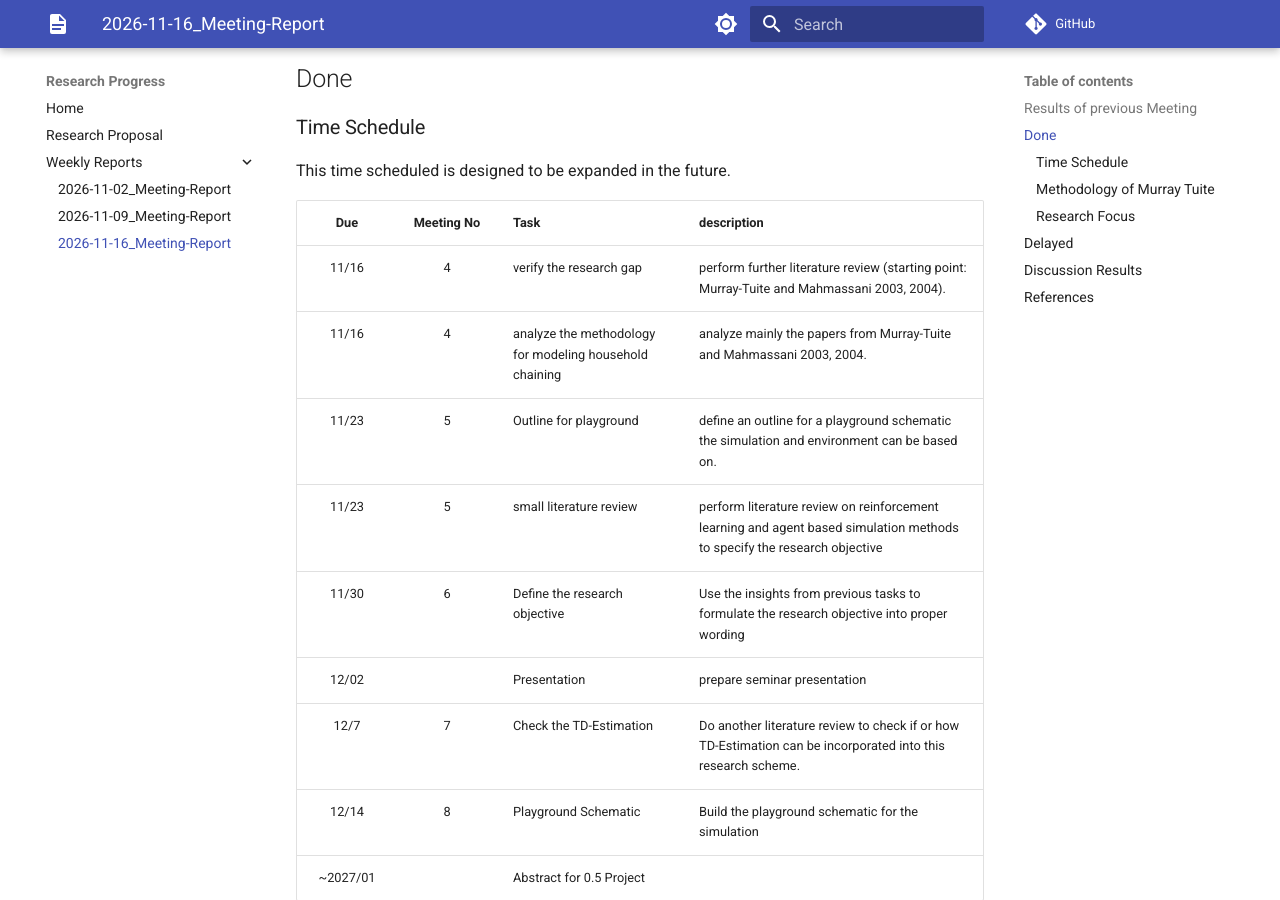
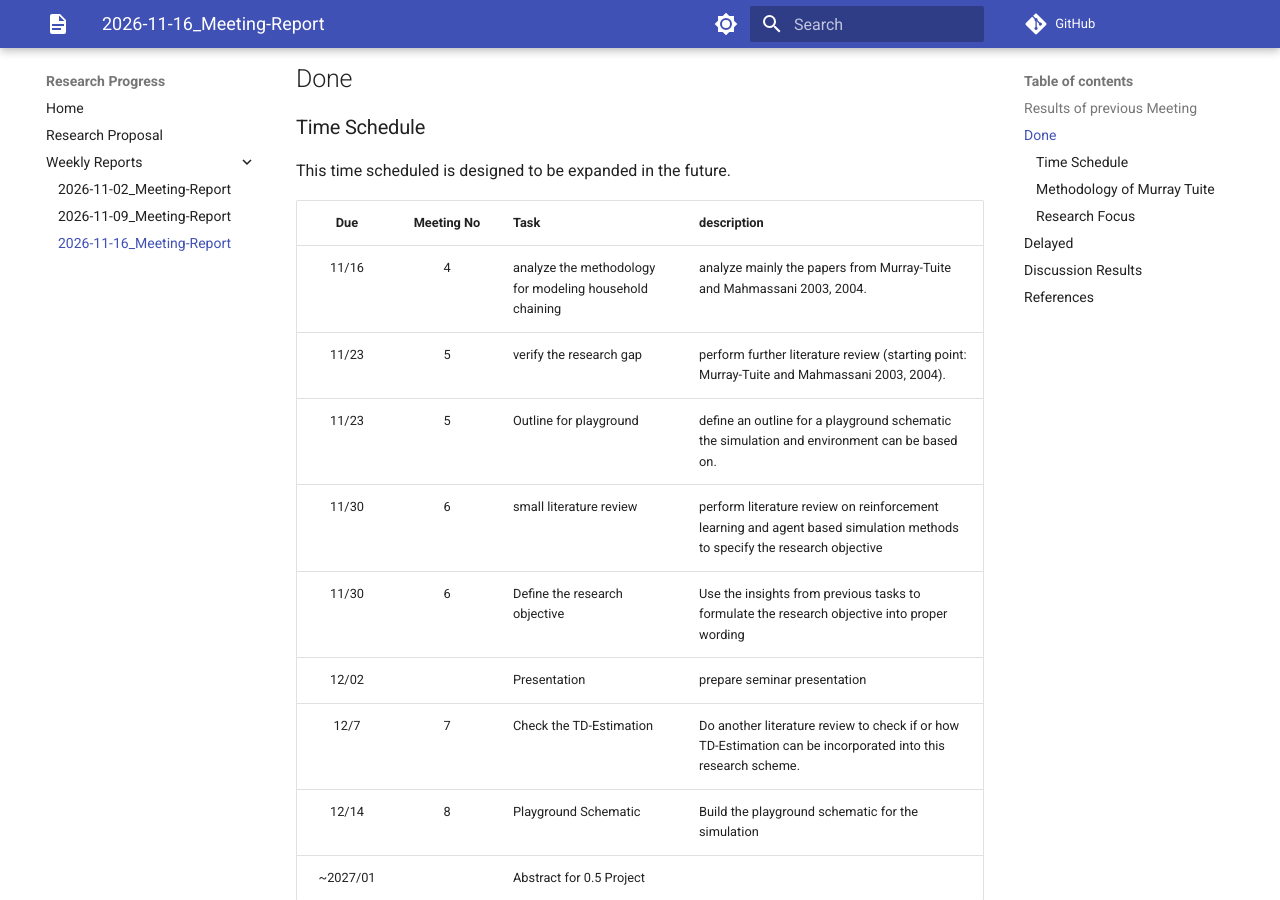
Before and after one commit to MorschTom/MorschTom.github.io, an MkDocs documentation site: the page built from docs/reports/2026-11-16_Meeting-Report.md, in a window 1280 px wide and 900 px high, scrolled down 971 px. Built offline with MkDocs 1.6.1 and Material for MkDocs 9.7.7, drawn with Linux system fonts in a browser that asks for light colours; comment, search, counter and statistics services are not loaded.

Commit message:
Change to time schedule

```diff
--- a/docs/reports/2026-11-16_Meeting-Report.md
+++ b/docs/reports/2026-11-16_Meeting-Report.md
@@ -28,10 +28,10 @@ This time scheduled is designed to be expanded in the future.
 
 | Due | Meeting No | Task | description |
 | :-: | :--------: | :--- | :---------- |
-| 11/16 | 4 | verify the research gap | perform further literature review (starting point: Murray-Tuite and Mahmassani 2003, 2004). |
 | 11/16 | 4 | analyze the methodology for modeling household chaining | analyze mainly the papers from Murray-Tuite and Mahmassani 2003, 2004. |
+| 11/23 | 5 | verify the research gap | perform further literature review (starting point: Murray-Tuite and Mahmassani 2003, 2004). |
 | 11/23 | 5 | Outline for playground | define an outline for a playground schematic the simulation and environment can be based on. |
-| 11/23 | 5 | small literature review | perform literature review on reinforcement learning and agent based simulation methods to specify the research objective |
+| 11/30 | 6 | small literature review | perform literature review on reinforcement learning and agent based simulation methods to specify the research objective |
 | 11/30 | 6 | Define the research objective | Use the insights from previous tasks to formulate the research objective into proper wording |
 | 12/02 | | Presentation | prepare seminar presentation |
 | 12/7 | 7 | Check the TD-Estimation | Do another literature review to check if or how TD-Estimation can be incorporated into this research scheme. |
```
